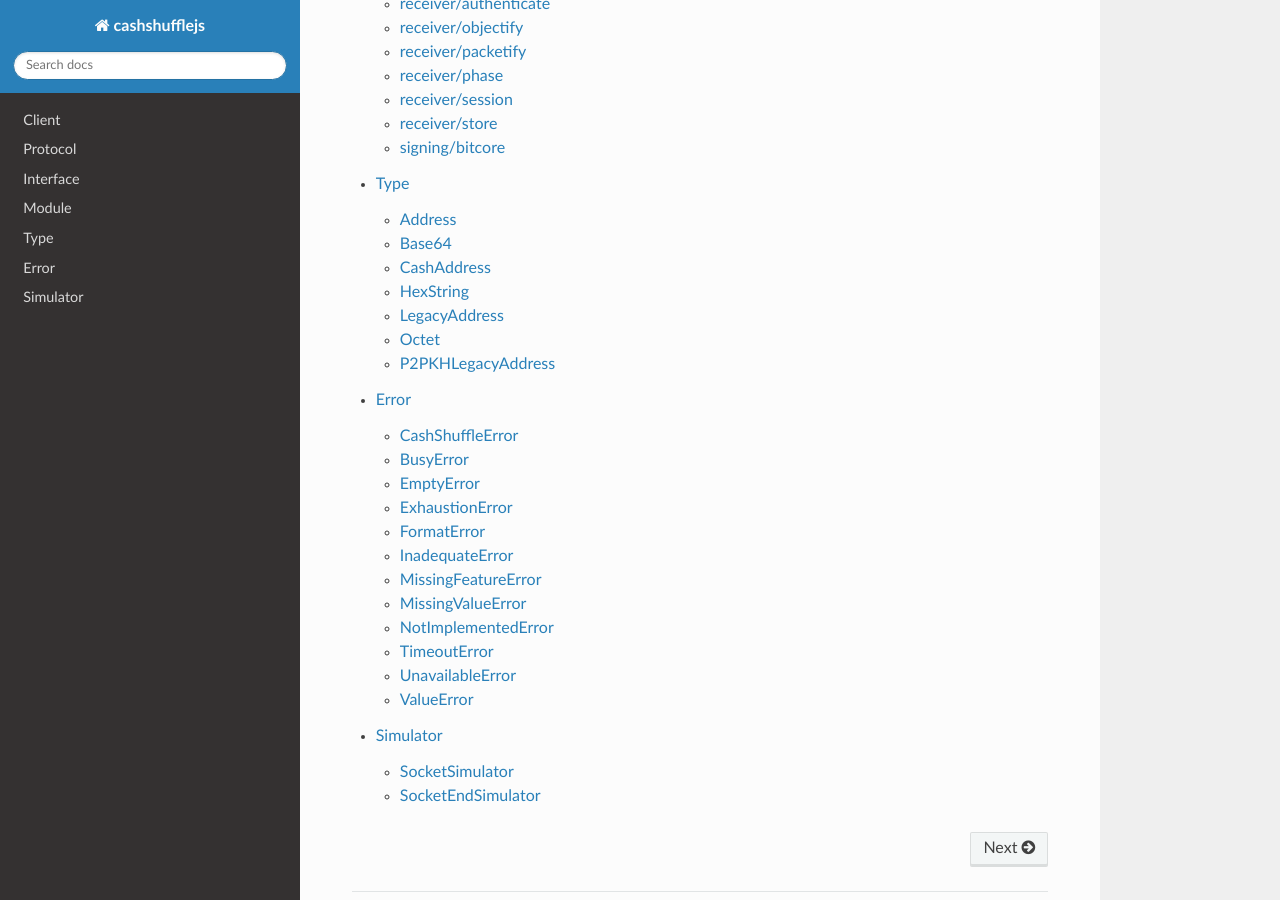
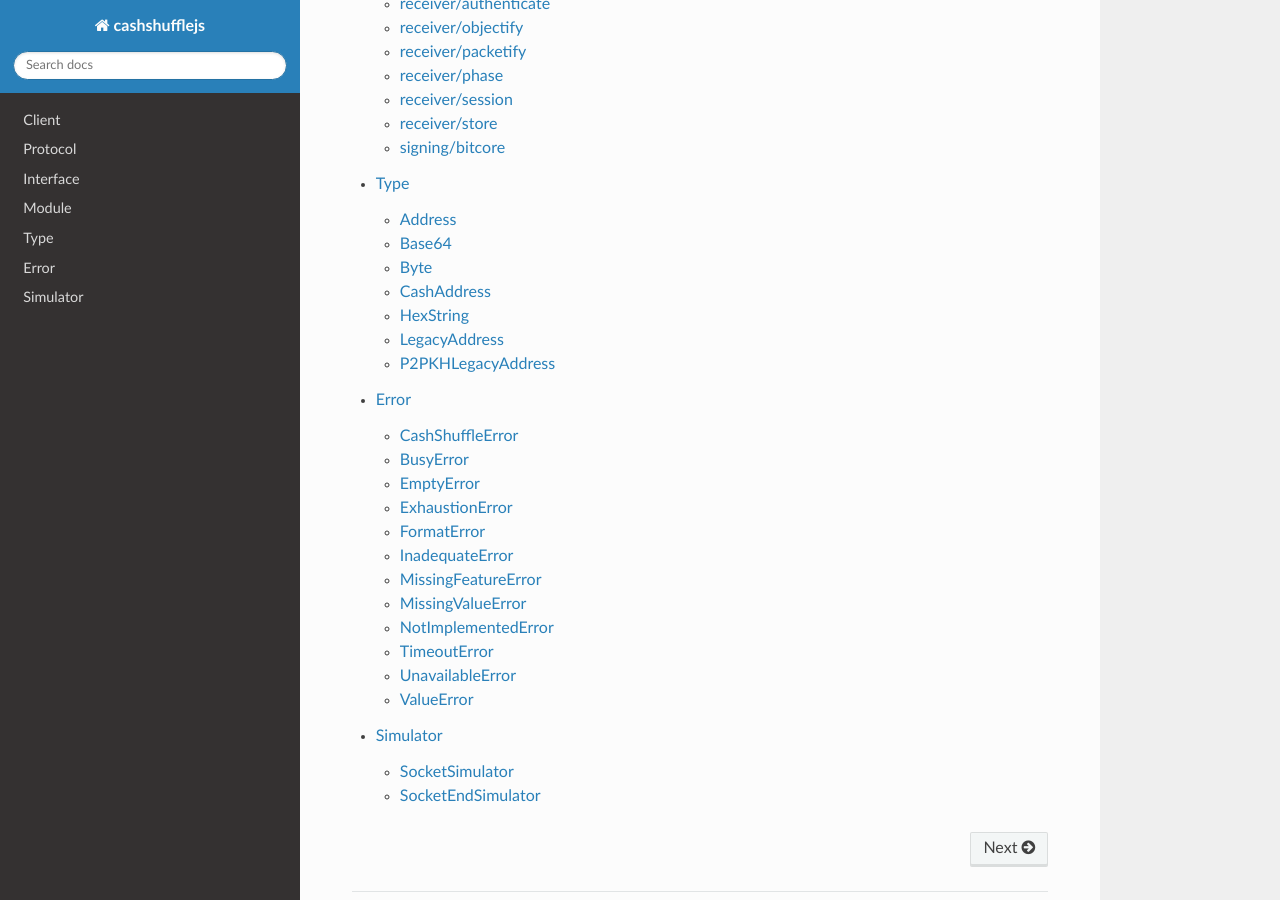
Before and after one commit to bookmoons/cashshufflejs, a Sphinx documentation site: the page built from doc/index.rst, in a window 1280 px wide and 900 px high, scrolled down 1195 px. Built offline with Sphinx 7.4.7 and the Read the Docs theme 2.0.0, drawn with Linux system fonts in a browser that asks for light colours.

Commit message:
type: Rename Octet Byte
Probably no need to distinguish within cashshufflejs.
Clearly defined as an 8 bit value in the type documentation.
Byte is easier to type.

```diff
--- a/doc/type.rst
+++ b/doc/type.rst
@@ -12,6 +12,11 @@ Base64
 ------
 
 .. autofunction:: Base64
+
+Byte
+----
+
+.. autofunction:: Byte
 
 CashAddress
 -----------
@@ -28,11 +33,6 @@ LegacyAddress
 
 .. autofunction:: LegacyAddress
 
-Octet
------
-
-.. autofunction:: Octet
-
 P2PKHLegacyAddress
 ------------------
 
```
Also changed, not shown: 1 other file.
